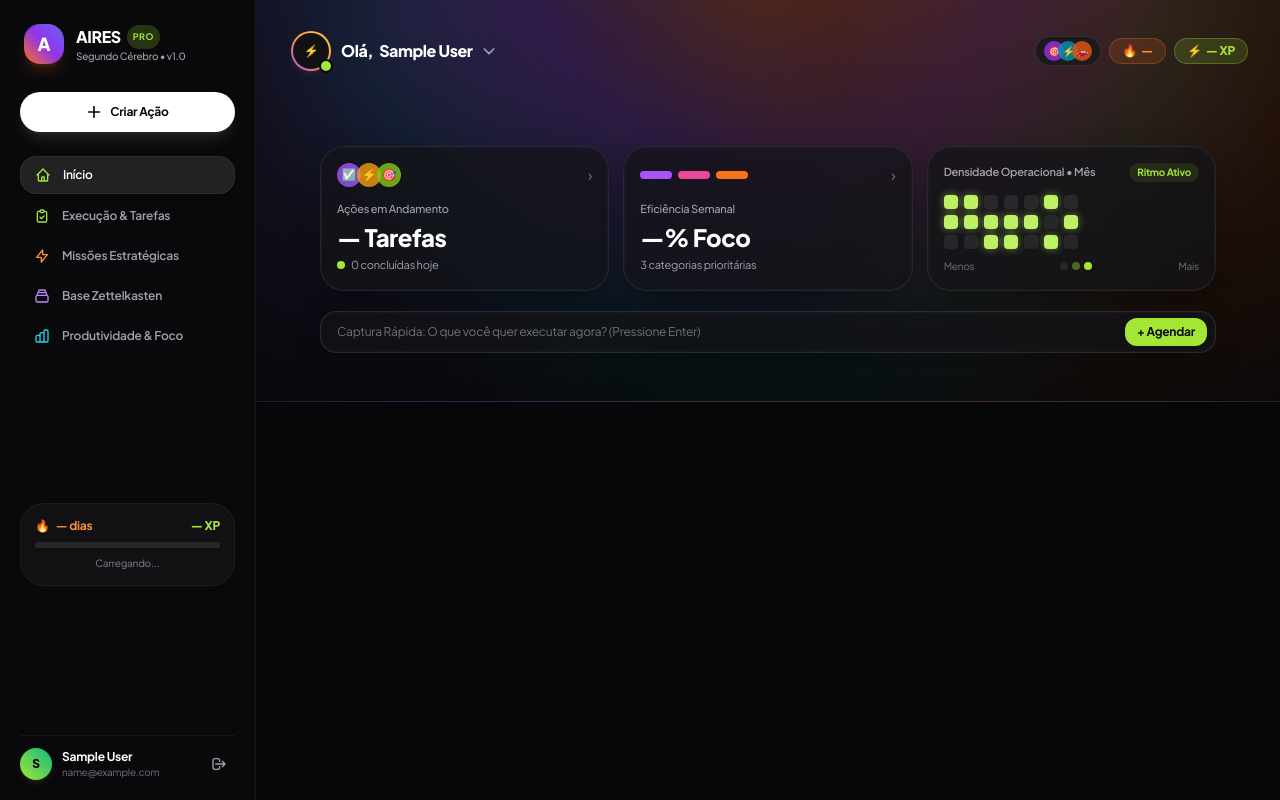
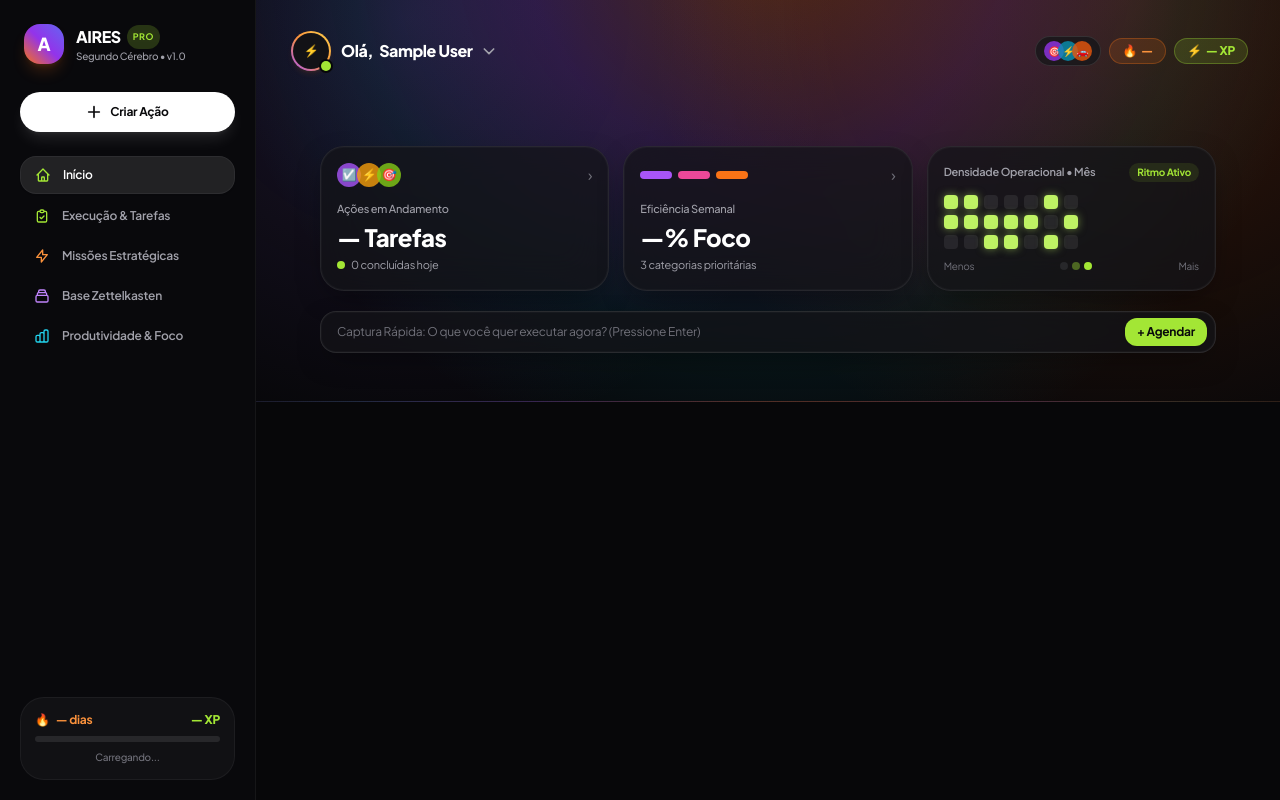
Before and after one commit to luizfferreirasilvaa-art/AIRES, a PHP site: page / in a window 1280 px wide. Run offline with PHP 8.4, Linux system fonts and the light colour scheme; the visitor is signed in with stand-in values (Sample User, id 1); data that the repository does not hold is empty; some libraries are stand-ins or nearby versions.

Commit message:
style: remove bottom sidebar user profile button, consolidating in header dropdown

```diff
--- a/public/views/app.php
+++ b/public/views/app.php
@@ -100,22 +100,6 @@
                 <div id="level-progress-bar" class="bg-gradient-to-r from-orange-500 via-amber-400 to-lime-400 h-1.5 rounded-full transition-all" style="width: 0%"></div>
             </div>
             <p id="level-text" class="text-[10px] text-zinc-500 text-center font-medium">Carregando...</p>
-        </div>
-
-        <!-- User Profile & Logout Bottom -->
-        <div class="pt-3 border-t border-white/5 flex items-center justify-between text-xs">
-            <div class="flex items-center gap-2.5 min-w-0">
-                <div class="w-8 h-8 rounded-2xl bg-gradient-to-tr from-lime-400 to-emerald-500 text-black font-extrabold flex items-center justify-center text-xs shrink-0 shadow-md shadow-lime-400/10">
-                    <?= strtoupper(substr($_SESSION['usuario_nome'] ?? 'A', 0, 1)) ?>
-                </div>
-                <div class="min-w-0">
-                    <p class="font-bold text-white text-xs truncate leading-tight"><?= htmlspecialchars($_SESSION['usuario_nome'] ?? 'Administrador') ?></p>
-                    <p class="text-[10px] text-zinc-500 truncate"><?= htmlspecialchars($_SESSION['usuario_email'] ?? 'admin@aires.io') ?></p>
-                </div>
-            </div>
-            <a href="<?= htmlspecialchars(\Aires\Core\Request::getBasePath() . '/logout') ?>" class="p-2 text-zinc-400 hover:text-red-400 hover:bg-red-500/10 rounded-xl transition-all" title="Encerrar Sessão">
-                <svg class="w-4 h-4" fill="none" stroke="currentColor" viewBox="0 0 24 24"><path stroke-linecap="round" stroke-linejoin="round" stroke-width="2" d="M17 16l4-4m0 0l-4-4m4 4H7m6 4v1a3 3 0 01-3 3H6a3 3 0 01-3-3V7a3 3 0 013-3h4a3 3 0 013 3v1"></path></svg>
-            </a>
         </div>
     </aside>
 
```
